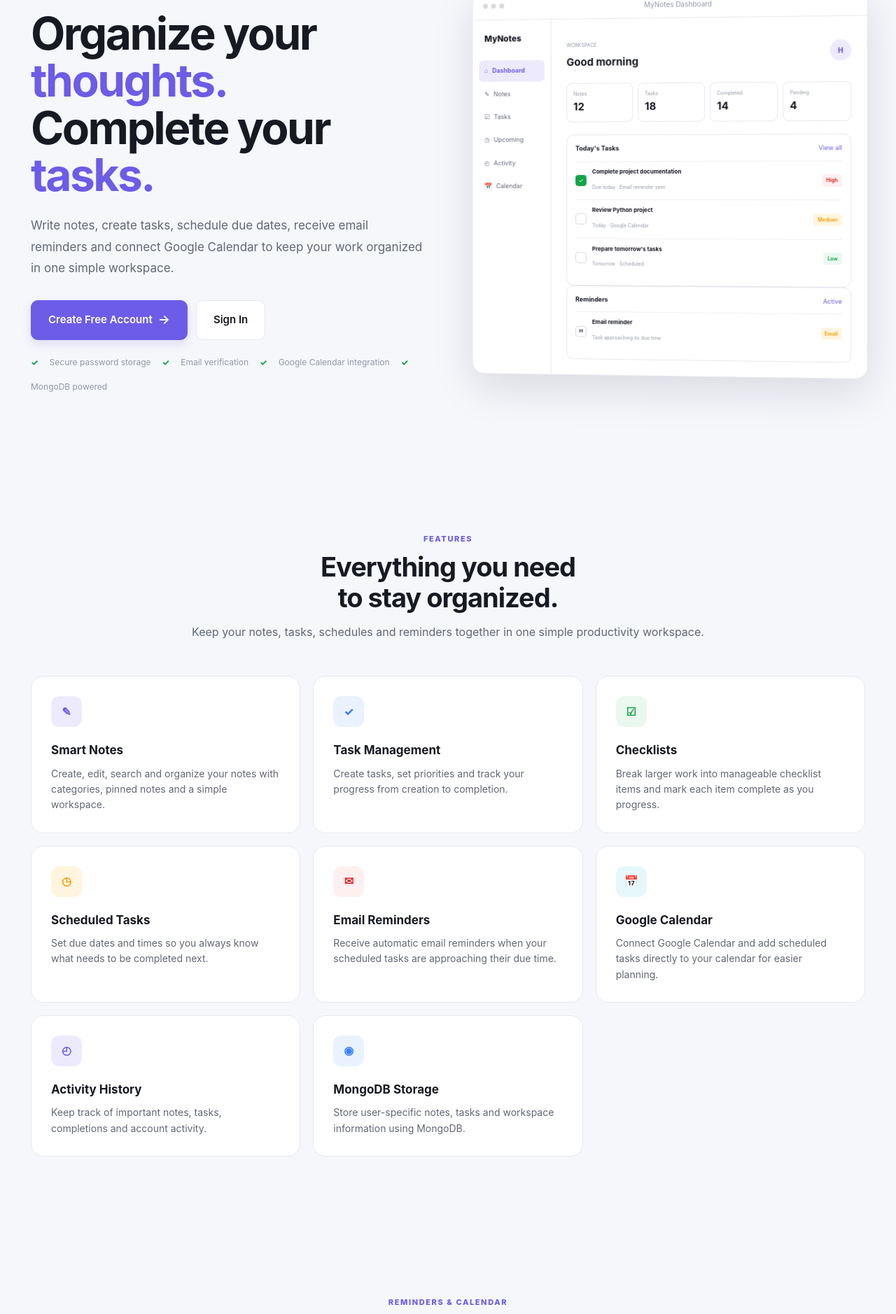
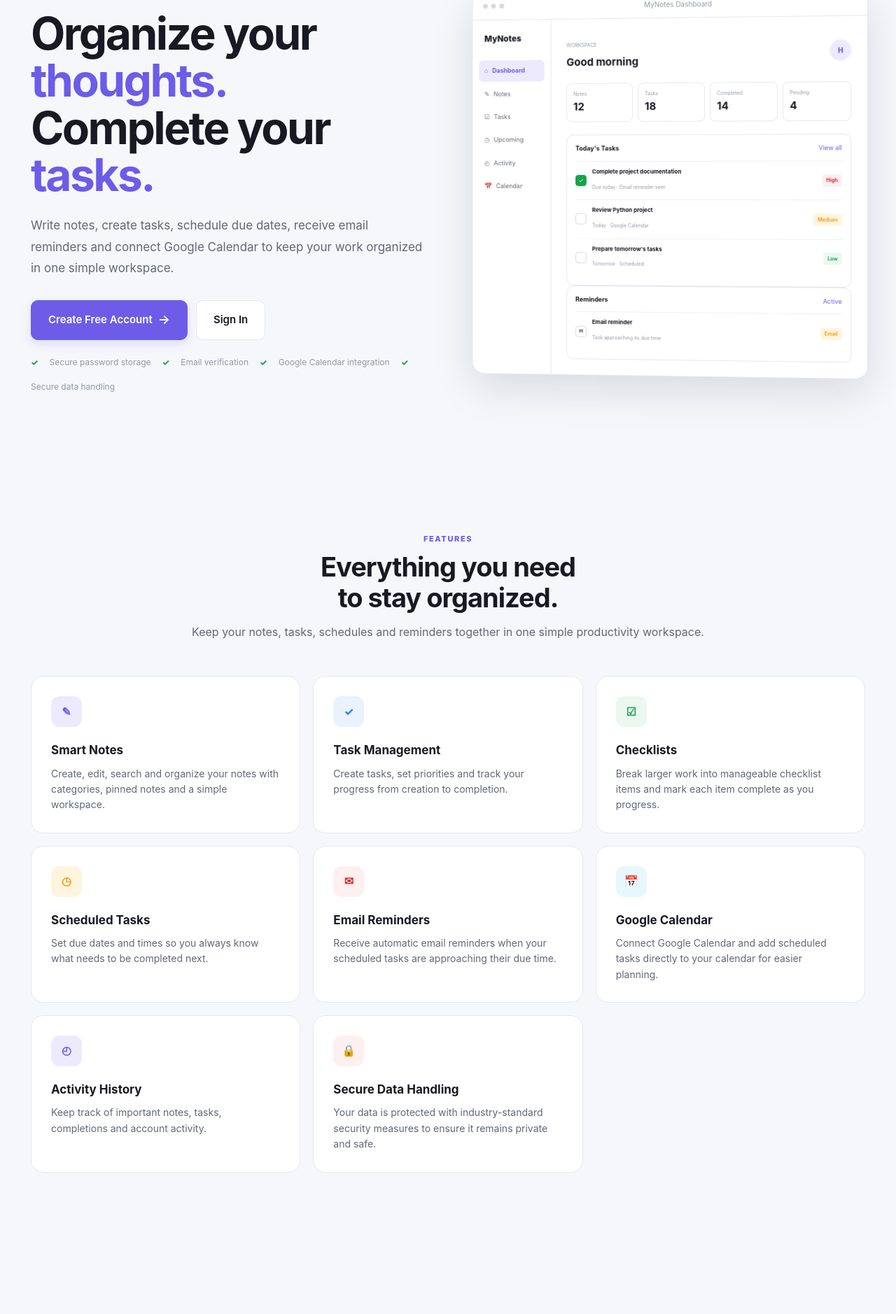
Before and after one commit to Aluval/MyNotesTasks, a Flask app: page / in a window 1280 px wide. Shown: the part 202-2080 px from the top of the page at 70% size. Run offline with Flask 3, Linux system fonts and the light colour scheme; some libraries are stand-ins or nearby versions.

Commit message:
Replace MongoDB references with secure data handling

```diff
--- a/templates/index.html
+++ b/templates/index.html
@@ -203,7 +203,7 @@
             Google Calendar integration
 
             <span>✓</span>
-            MongoDB powered
+            Secure data handling
 
         </div>
 
@@ -822,33 +822,29 @@
 
         </article>
 
-
-
-        <!-- MONGODB -->
-
+        <!-- SECURE -->
         <article class="feature-card">
 
 
-            <div class="feature-icon blue">
-                ◉
-            </div>
-
-
-            <h3>
-                MongoDB Storage
-            </h3>
-
-
-            <p>
-
-                Store user-specific notes, tasks and workspace
-                information using MongoDB.
+            <div class="feature-icon red">
+                🔒
+            </div>
+
+
+            <h3>
+                Secure Data Handling
+            </h3>
+
+
+            <p>
+
+                Your data is protected with industry-standard
+                security measures to ensure it remains private and safe.
 
             </p>
 
 
         </article>
-
 
     </div>
 
@@ -1304,32 +1300,6 @@
 
         </article>
 
-
-
-        <article class="feature-card">
-
-
-            <div class="feature-icon blue">
-                ◉
-            </div>
-
-
-            <h3>
-                MongoDB
-            </h3>
-
-
-            <p>
-
-                User-specific notes, tasks and application
-                information are stored in MongoDB.
-
-            </p>
-
-
-        </article>
-
-
     </div>
 
 
@@ -1423,7 +1393,7 @@
                     ✓
                 </span>
 
-                User-specific MongoDB data
+                User-specific data storage
 
             </div>
 
```
